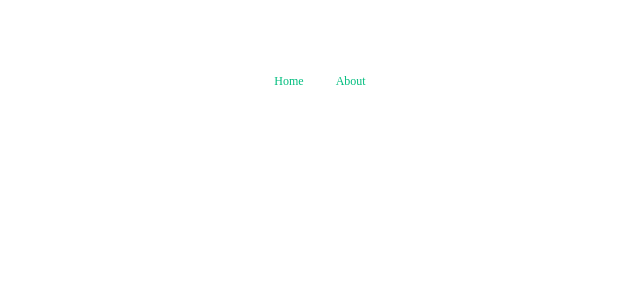
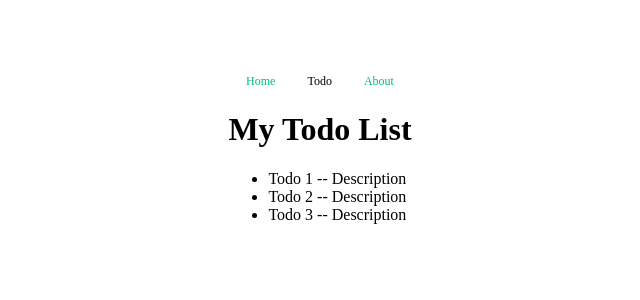
Before and after one commit to cckcoder/vuejs-3-beginner, a Vue app: page /todo in a window 1280 px wide. Before the commit this address had no page. Shown: the top 300 px of the page, without its empty margins (320-960 px from the left). Built offline with nearby package versions, Linux system fonts and the light colour scheme.

Commit message:
update: setup context
Signed-off-by: codewizz_thinkpad <c.chaiwat.ch@gmail.com>

```diff
--- a/src/App.vue
+++ b/src/App.vue
@@ -8,6 +8,7 @@ import { RouterLink, RouterView } from 'vue-router'
     <div class="wrapper">
       <nav>
         <RouterLink to="/">Home</RouterLink>
+        <RouterLink to="/todo">Todo</RouterLink>
         <RouterLink to="/about">About</RouterLink>
       </nav>
     </div>
--- a/src/router/index.js
+++ b/src/router/index.js
@@ -1,5 +1,6 @@
 import { createRouter, createWebHistory } from 'vue-router'
 import HomeView from '../views/HomeView.vue'
+import TodoView from '@/views/TodoView.vue'
 
 const router = createRouter({
   history: createWebHistory(import.meta.env.BASE_URL),
@@ -8,6 +9,11 @@ const router = createRouter({
       path: '/',
       name: 'home',
       component: HomeView
+    },
+    {
+      path: '/todo',
+      name: 'todo',
+      component: TodoView
     },
     {
       path: '/about',
--- /dev/null
+++ b/src/views/TodoView.vue
@@ -0,0 +1,27 @@
+<template>
+  <div>
+    <h1>My Todo List</h1>
+    <ul>
+      <li>
+        Todo 1 -- <span>Description</span>
+      </li>
+      <li>
+        Todo 2 -- <span>Description</span>
+      </li>
+      <li>
+        Todo 3 -- <span>Description</span>
+      </li>
+    </ul>
+  </div>
+</template>
+
+<script setup>
+import { ref } from 'vue'
+
+const todos = ref([
+  { id: 1, title: 'Drink Coffee', descrip: 'Awesome' },
+  { id: 2, title: 'Learn Vue3', descrip: 'Vue js very cool' },
+  { id: 3, title: 'Play with cat', descrip: 'Cat is my lovely pet!' },
+
+])
+</script>
```
